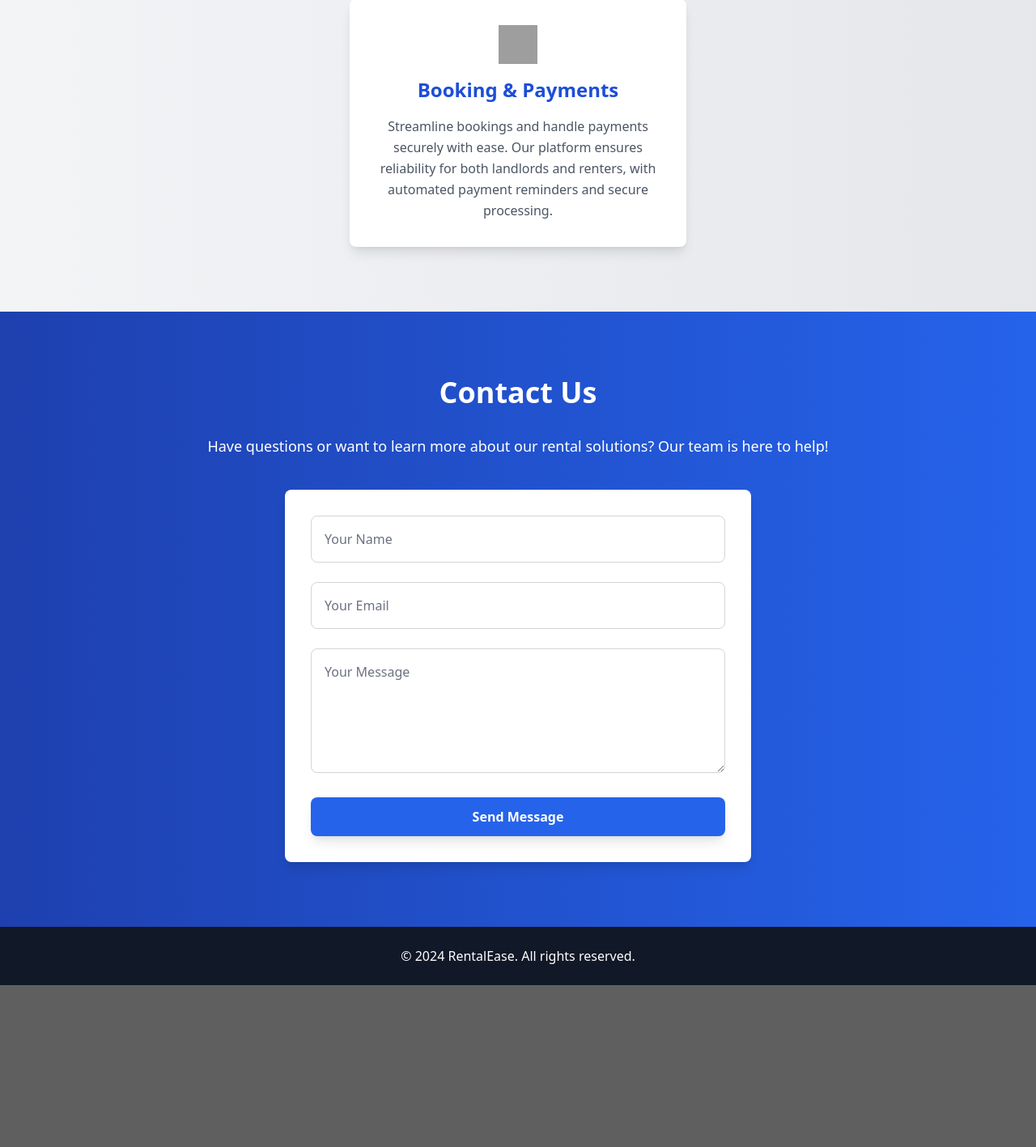
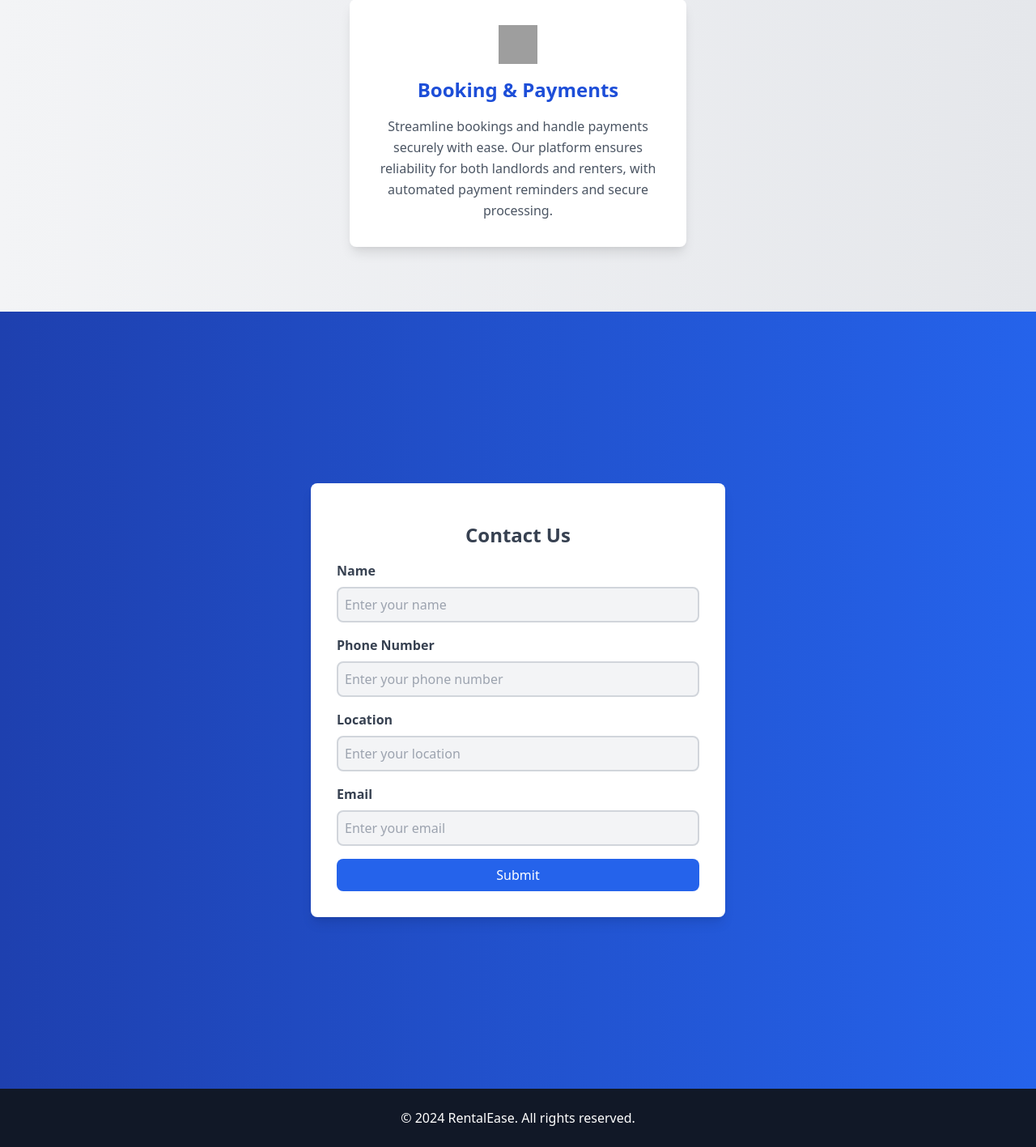
Before and after one commit to Praseeda-mgr/RentalEase2, a Django app: page / in a window 1280 px wide. Shown: the part 1677-3094 px from the top of the page at 81% size. Before the commit the page ends 2894 px from the top, so only its background shows below. Run offline with Django 5.2, Linux system fonts and the light colour scheme; a user stored in the database is signed in; grey boxes are pictures that could not be loaded.

Commit message:
corrected the system

```diff
--- a/app/templates/book_property.html
+++ b/app/templates/book_property.html
@@ -9,7 +9,7 @@
     <title>{{ property.name }}</title>
     <!-- Tailwind CSS CDN -->
     <script src="https://cdn.tailwindcss.com"></script>
-</head>
+
 <body class="bg-gray-100 font-sans">
 
 <div class="container mx-auto p-6 max-w-lg bg-white rounded-lg shadow-lg mt-10">
--- a/app/templates/index.html
+++ b/app/templates/index.html
@@ -1,3 +1,4 @@
+
 <!DOCTYPE html>
 <html lang="en">
 <head>
@@ -17,7 +18,7 @@
             <a
                 href="{% if user.is_authenticated %}home/{% else %}{% url 'register' %}{% endif %}"
                 class="hover:text-blue-200">
-                Home
+                Property
             </a>
             <a href="#about" class="hover:text-blue-200">About Us</a>
             <a href="#services" class="hover:text-blue-200">Services</a>
@@ -102,25 +103,71 @@
 </section>
 
 <!-- Contact Section -->
-<section id="contact" class="py-20 bg-gradient-to-r from-blue-800 to-blue-600 text-white">
-    <div class="container mx-auto px-4 text-center">
-        <h2 class="text-4xl font-bold mb-8">Contact Us</h2>
-        <p class="mb-10 text-lg">Have questions or want to learn more about our rental solutions? Our team is here to help!</p>
+<section id="contact" class="py-20 bg-gradient-to-r from-blue-800 to-blue-600 text-black">
+    <div class="min-h-screen flex items-center justify-center">
+        <form
+            method="POST"
+            class="bg-white p-8 rounded-lg shadow-lg w-full max-w-lg space-y-4"
+        >
+            {% csrf_token %}
+            <h2 class="text-2xl font-semibold text-gray-700 mb-4 text-center">Contact Us</h2>
 
-        <form class="max-w-xl mx-auto bg-white rounded-lg shadow-lg p-8">
-            <div class="mb-6">
-                <input type="text" placeholder="Your Name" class="w-full p-4 rounded-lg border border-gray-300 focus:outline-none focus:ring-2 focus:ring-blue-500 placeholder-gray-500 text-gray-700">
+            <!-- Form Fields -->
+            <div>
+                <label for="name" class="block text-gray-700 font-semibold mb-2">Name</label>
+                <input
+                    type="text"
+                    id="name"
+                    name="name"
+                    placeholder="Enter your name"
+                    required
+                    class="form-input bg-gray-100 border-2 border-gray-300 rounded-lg p-2 w-full"
+                />
             </div>
-            <div class="mb-6">
-                <input type="email" placeholder="Your Email" class="w-full p-4 rounded-lg border border-gray-300 focus:outline-none focus:ring-2 focus:ring-blue-500 placeholder-gray-500 text-gray-700">
+            <div>
+                <label for="phone_number" class="block text-gray-700 font-semibold mb-2">Phone Number</label>
+                <input
+                    type="text"
+                    id="phone_number"
+                    name="phone_number"
+                    placeholder="Enter your phone number"
+                    required
+                    class="form-input bg-gray-100 border-2 border-gray-300 rounded-lg p-2 w-full"
+                />
             </div>
-            <div class="mb-6">
-                <textarea placeholder="Your Message" class="w-full p-4 rounded-lg border border-gray-300 focus:outline-none focus:ring-2 focus:ring-blue-500 placeholder-gray-500 text-gray-700" rows="5"></textarea>
+            <div>
+                <label for="location" class="block text-gray-700 font-semibold mb-2">Location</label>
+                <input
+                    type="text"
+                    id="location"
+                    name="location"
+                    placeholder="Enter your location"
+                    required
+                    class="form-input bg-gray-100 border-2 border-gray-300 rounded-lg p-2 w-full"
+                />
             </div>
-            <button class="w-full bg-blue-600 text-white font-semibold py-3 rounded-lg hover:bg-blue-700 transition duration-300 shadow-lg">Send Message</button>
+            <div>
+                <label for="email" class="block text-gray-700 font-semibold mb-2">Email</label>
+                <input
+                    type="email"
+                    id="email"
+                    name="email"
+                    placeholder="Enter your email"
+                    required
+                    class="form-input bg-gray-100 border-2 border-gray-300 rounded-lg p-2 w-full"
+                />
+            </div>
+
+            <button
+                type="submit"
+                class="w-full bg-blue-600 text-white py-2 rounded-lg hover:bg-blue-700 transition duration-300"
+            >
+                Submit
+            </button>
         </form>
     </div>
 </section>
+
 
 <!-- Footer -->
 <footer class="bg-gray-900 text-white py-6">
--- a/app/views.py
+++ b/app/views.py
@@ -1,7 +1,7 @@
 from django.shortcuts import render, redirect
 from django.contrib.auth.models import User
 from django.contrib.auth import login, logout
-from .models import Property, Booking
+from .models import Property, Booking,Contact
 from .forms import PropertyForm
 from django.contrib.auth.decorators import login_required
 
@@ -13,15 +13,25 @@ def registration(request):
         last_name = request.POST.get('last_name')
         email = request.POST.get('email')
         password = request.POST.get('password')
+
         if User.objects.filter(username=username).exists():
             error = "Username already exists"
+        elif User.objects.filter(email=email).exists():
+            error = "Email already exists"
         else:
-            user = User.objects.create_user(username=username, first_name=first_name, last_name=last_name, email=email, password=password)
+            user = User.objects.create_user(
+                username=username,
+                first_name=first_name,
+                last_name=last_name,
+                email=email,
+                password=password
+            )
             return redirect('login')
     context = {
         'error': error
     }
     return render(request, 'registration.html', context)
+
 
 from django.shortcuts import render, redirect
 from django.contrib.auth import login
@@ -32,11 +42,23 @@ def login_page(request):
     error = None
     if request.method == 'POST':
         email = request.POST.get('email')
+
         password = request.POST.get('password')
 
         # Ensure user exists before attempting password verification
         try:
-            user = User.objects.get(email=email)
+            user = User.objects.filter(email=email)
+
+            if user.count() == 1:
+                user = user.first()
+            elif user.count() > 1:
+    # Handle duplicate emails
+                error="Multiple accounts found with this email. Please contact support."
+                return redirect('login')
+            else:
+              error="No account found with this email."
+              return redirect('login')
+
             # print(user.email)
         except User.DoesNotExist:
             error = "User does not exist"
@@ -177,6 +199,7 @@ from django.contrib.auth.decorators import login_required
 
 @login_required
 def book_property(request, property_id):
+    messages=""
     property = get_object_or_404(Property, id=property_id)
     property_image = property.image  # Get the property image
 
@@ -195,12 +218,12 @@ def book_property(request, property_id):
             property.is_booked = True
             property.save()
 
-            messages.success(request, 'Booking request submitted successfully.')
+            messages="Booking request submitted successfully"
             return redirect('allproperties')  # Redirect to a success page or another URL
         else:
-            messages.error(request, 'This property is either not approved or not available for booking.')
+            messages='This property is either not approved or not available for booking.'
 
-    return render(request, 'book_property.html', {'property': property})
+    return render(request, 'book_property.html', {'property': property,'messages':messages})
 
 from django.shortcuts import render, get_object_or_404, redirect
 from django.contrib.auth.decorators import login_required
@@ -218,7 +241,6 @@ def approve_booking(request, booking_id):
     return redirect('booking_list')
 
 @login_required
-
 def reject_booking(request, booking_id):
     booking = get_object_or_404(Booking, id=booking_id)
     booking.approval_status = 'rejected'
@@ -274,27 +296,28 @@ def update_booking_status(request, booking_id, status):
 @login_required
 def book_property(request, property_id):
     # Ensure the property exists and is available
+    messages=""
     property = get_object_or_404(Property, id=property_id, is_available=True)
 
     if request.method == 'POST':
         # Check if the user already has a pending or confirmed booking for this property
         if Booking.objects.filter(property=property, client=request.user, approval_status__in=['pending', 'confirmed']).exists():
-            messages.warning(request, "You already have an existing booking for this property.")
+            messages="You already have an existing booking for this property."
             return redirect('allproperties')
 
         # Check if the property has any confirmed bookings by other users
         if Booking.objects.filter(property=property, approval_status='confirmed').exists():
-            messages.warning(request, "This property is already fully booked.")
+            messages="This property is already fully booked."
             return redirect('allproperties')
 
         # Create a new booking request
         booking = Booking(property=property, client=request.user, approval_status='pending')
         booking.save()
 
-        messages.success(request, "Your booking request has been submitted successfully!")
+        messages="Your booking request has been submitted successfully!"
         return redirect('allproperties')
 
-    return render(request, 'book_property.html', {'property': property})
+    return render(request, 'book_property.html', {'property': property,'messages':messages})
 
 @login_required
 def Properties(request):
@@ -312,17 +335,29 @@ def booking_list(request):
 
 @login_required
 def contact_view(request):
+    messages=""
     if request.method == 'POST':
         name = request.POST.get('name')
+
         phone_number = request.POST.get('phone_number')
+
         location = request.POST.get('location')
+
         email = request.POST.get('email')
+
+
 
         # Simple validation checks
         if not name or not phone_number or not location or not email:
-            messages.error(request, "All fields are required.")
+            messages= "All fields are required."
         else:
             # Here you could save the data to the database or send an email, etc.
-            return redirect('allproperties')
+              Contact.objects.create(
+                name=name,
+                phone_number=phone_number,
+                location=location,
+                email=email
+            )
+              return redirect('allproperties')
 
-    return render(request, 'contact.html')
+    return render(request, 'contact.html',{'messages':messages})
```
Also changed, not shown: app/templates/contact.html (+60 -20 lines), db.sqlite3, media/property_images/Mina_House_UMG5vlr.jpg (added), media/property_images/flat_iXNDIMi.jpg (added).
